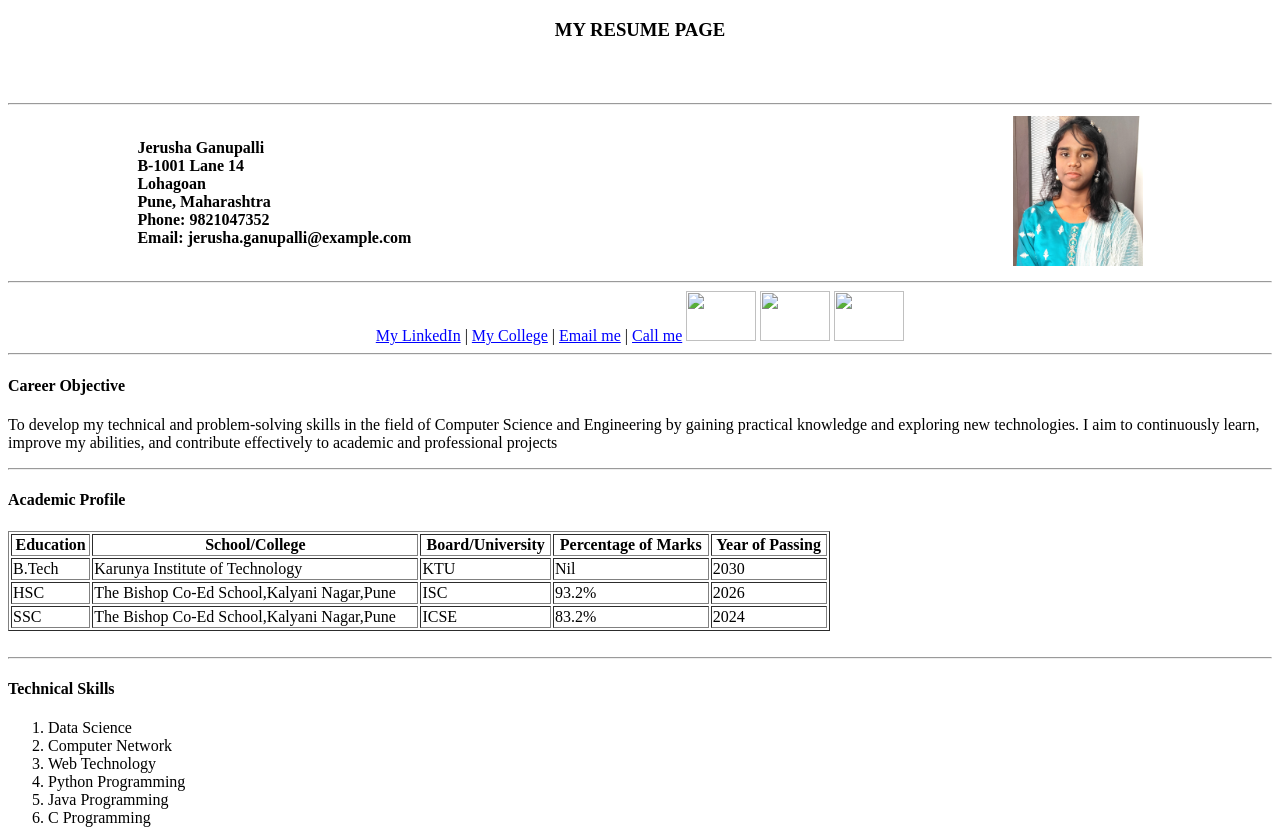
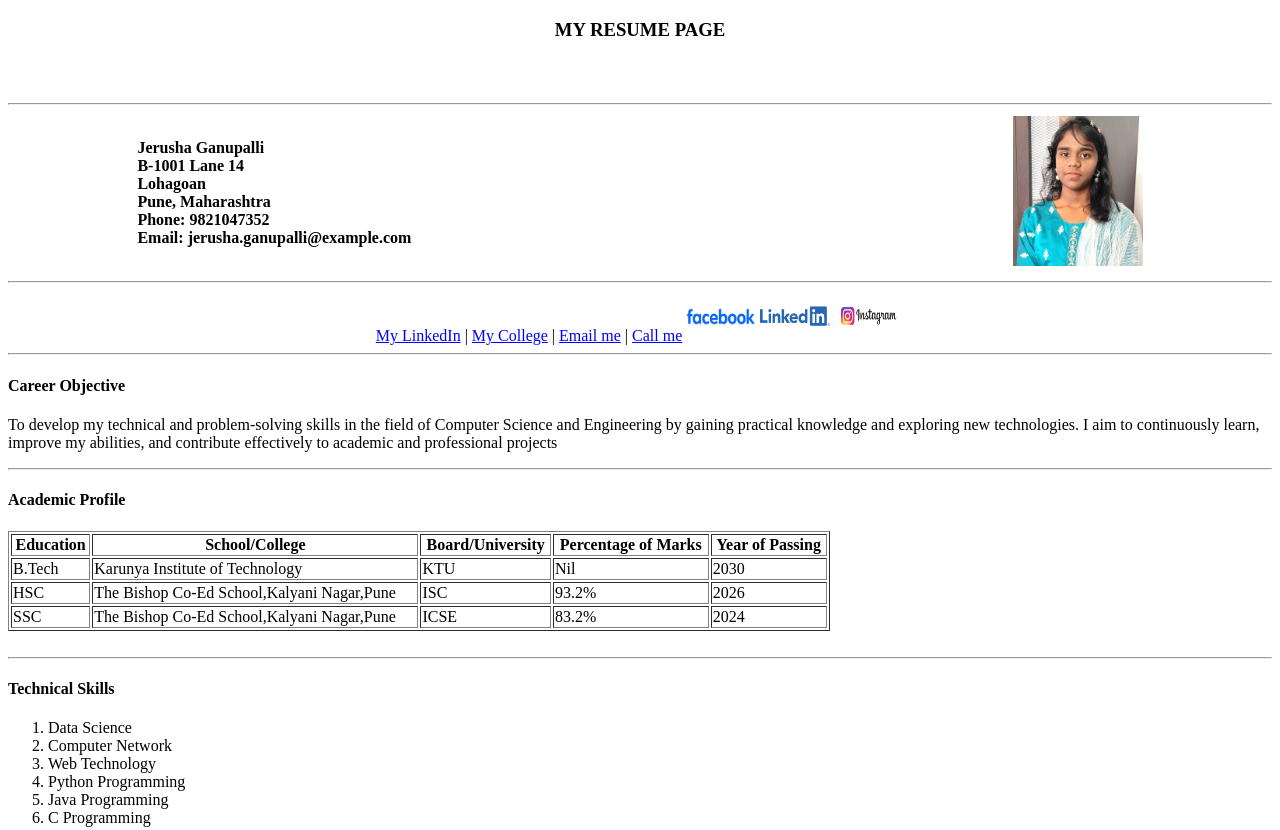
Before and after one commit to Jerusha-lab/P1, a plain HTML site: page index.html in a window 1280 px wide. Shown: the top 830 px of the page. Drawn offline with Linux system fonts and the light colour scheme.

Commit message:
Update index.html
renamed the image names as excatly as the saved images

```diff
--- a/index.html
+++ b/index.html
@@ -40,9 +40,9 @@
     <a href="https://www.karunya.edu/">My College</a> |
     <a href="mailto:jerusha.ganupalli2@gmail.com">Email me</a> |
     <a href="tel:9307131187">Call me</a>
-    <img src="Images/fblogo.jpg" width="70" height = "50">
-    <img src="Images/linkedinlogo.png" width="70" height = "50">
-    <img src="Images/instalogo.png" width="70" height = "50">
+    <img src="fblogo.jpg" width="70" height = "50">
+    <img src="linkedinlogo.png" width="70" height = "50">
+    <img src="instalogo.png" width="70" height = "50">
     <br>
 
 </div>
```
